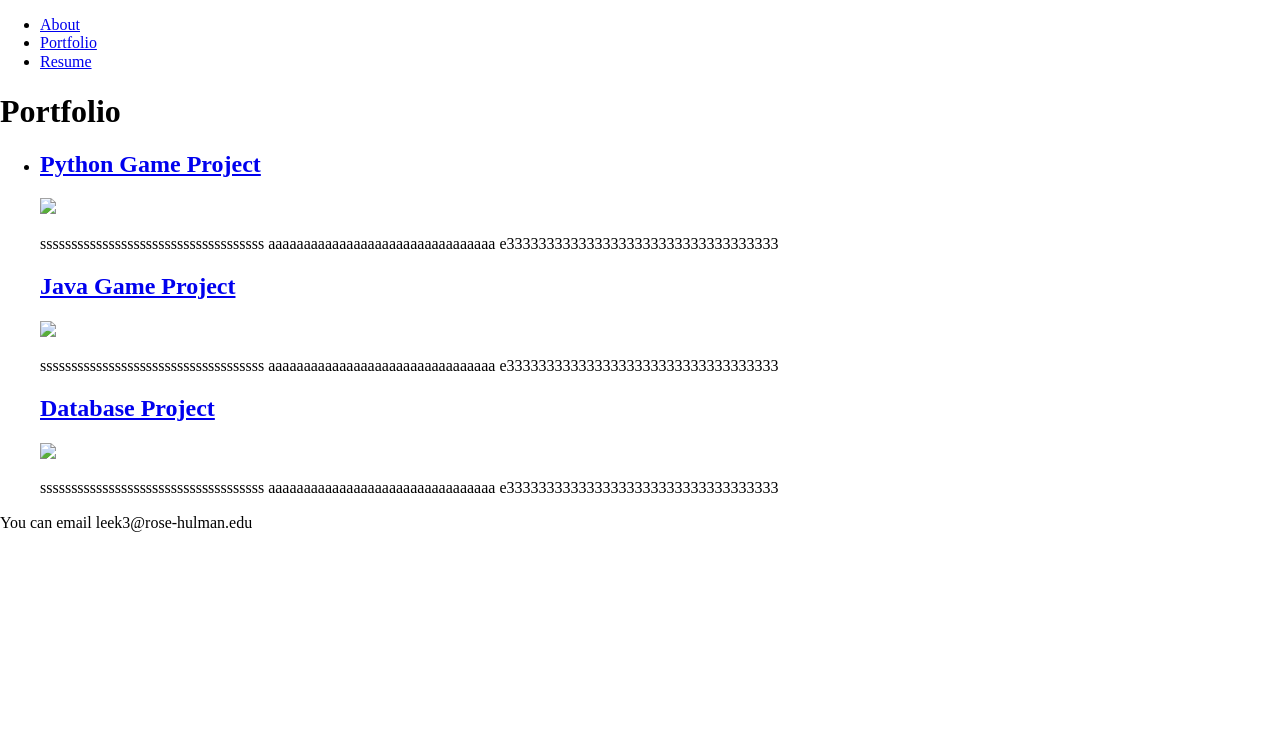
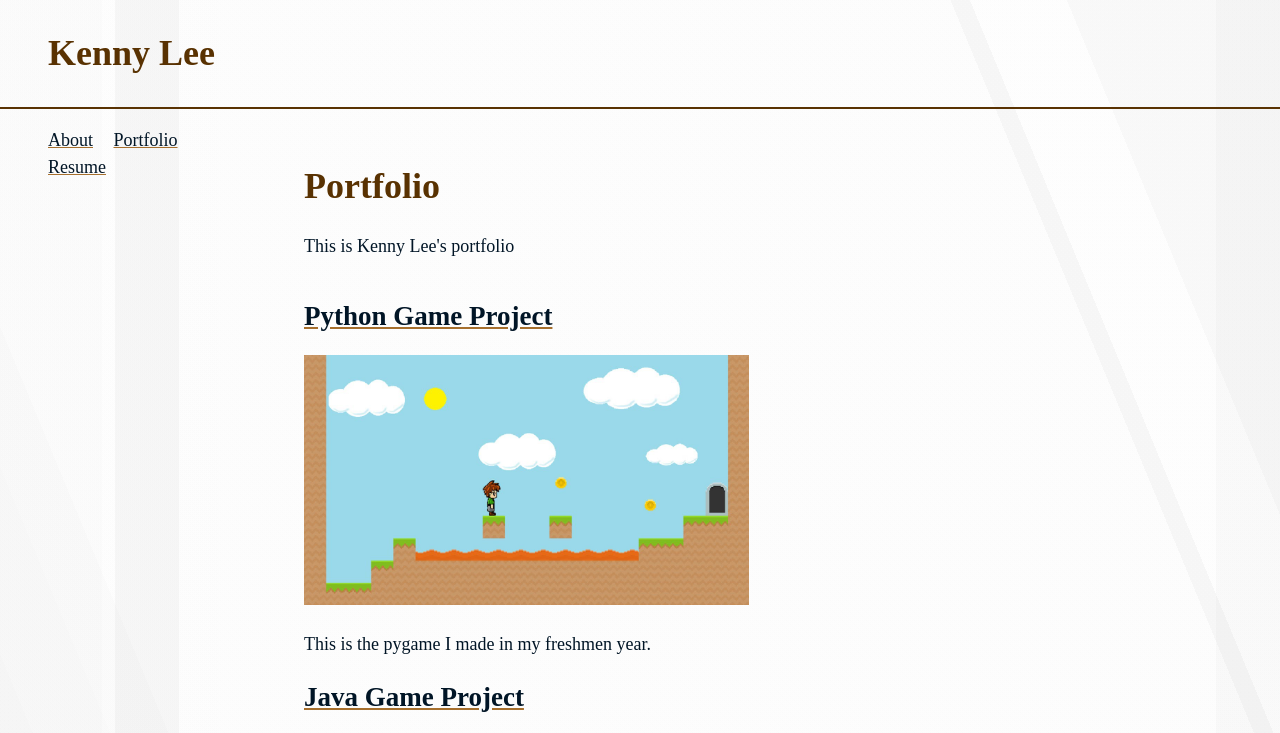
Before and after one commit to rhit-kenny/rhit-kenny.github.io, a plain HTML site: page portfolio.html in a window 1280 px wide. Shown: the top 733 px of the page. Drawn offline with Linux system fonts and the light colour scheme; a web font is replaced by a local one.

Commit message:
finished portfolio

```diff
--- a/portfolio.html
+++ b/portfolio.html
@@ -6,9 +6,15 @@
         <title>Kenny Lee's portfolio</title>
         <link rel="stylesheet" href="styles/normalize.css" />
         <link rel="stylesheet" href="styles/main.css" />
-        <link rel="icon" href="images/favicon.png" />
+        <link rel="apple-touch-icon" sizes="180x180" href="images/apple-touch-icon.png">
+        <link rel="icon" type="image/png" sizes="32x32" href="images/favicon-32x32.png">
+        <link rel="icon" type="image/png" sizes="16x16" href="images/favicon-16x16.png">
+        <link rel="manifest" href="/site.webmanifest">
     </head>
     <body id="portfolio">
+        <header>
+            <h1>Kenny Lee</h1>
+        </header>
         <nav>
             <ul>
                 <li><a href="index.html">About</a></li>
@@ -18,27 +24,24 @@
         </nav>
         <main>
             <h1>Portfolio</h1>
+            <p>
+                This is Kenny Lee's portfolio
+            </p>
             <ul id="portfolioItems">
                 <li>
                     <h2><a href="a">Python Game Project</a></h2>
-                    <img src="images/portfolio/120project.png" />
-                    <p>ssssssssssssssssssssssssssssssssssss
-                        aaaaaaaaaaaaaaaaaaaaaaaaaaaaaaaa
-                        e3333333333333333333333333333333333
+                    <img src="images/pygame.jpg" />
+                    <p>This is the pygame I made in my freshmen year.
                     </p>
 
                     <h2><a href="a">Java Game Project</a></h2>
-                    <img src="images/portfolio/220project.png" />
-                    <p>ssssssssssssssssssssssssssssssssssss
-                        aaaaaaaaaaaaaaaaaaaaaaaaaaaaaaaa
-                        e3333333333333333333333333333333333
+                    <img src="images/joustgame.jpg" />
+                    <p>This is the java joust style game I made in my freshmen year.
                     </p>
 
                     <h2><a href="a">Database Project</a></h2>
-                    <img src="images/portfolio/333project.png" />
-                    <p>ssssssssssssssssssssssssssssssssssss
-                        aaaaaaaaaaaaaaaaaaaaaaaaaaaaaaaa
-                        e3333333333333333333333333333333333
+                    <img src="images/database.png" />
+                    <p>This is the database website I made in my sophomore year.
                     </p>
                 </li>
             </ul>
--- a/styles/main.css
+++ b/styles/main.css
@@ -0,0 +1,161 @@
+@import url('https://fonts.googleapis.com/css2?family=Mate+SC&family=Mate:ital@0;1&display=swap');
+:root{
+    --vertical-space: 2rem;
+    --horizontal-space: 3rem;
+    --light-color:#D9AD5B;
+    --body-color:#011526;
+    --heading-color:#593202;
+    --contrast-color:#A66F2D;
+}
+
+body{
+    font-size: 18px;
+    line-height: 1.5;
+    font-family: 'Mate', serif;
+    background-image: linear-gradient(90deg, rgba(165, 165, 165, 0.03) 0%,
+    rgba(165, 165, 165, 0.03) 8%,rgba(235, 235, 235, 0.03) 8%, rgba(235, 235, 235, 0.03) 9%,
+    rgba(7, 7, 7, 0.03) 9%, rgba(7, 7, 7, 0.03) 14%,rgba(212, 212, 212, 0.03) 14%,
+    rgba(212, 212, 212, 0.03) 17%,rgba(219, 219, 219, 0.03) 17%, rgba(219, 219, 219, 0.03) 95%,
+    rgba(86, 86, 86, 0.03) 95%, rgba(86, 86, 86, 0.03) 100%),linear-gradient(67.5deg, rgba(80, 80, 80, 0.03) 0%,
+     rgba(80, 80, 80, 0.03) 11%,rgba(138, 138, 138, 0.03) 11%, rgba(138, 138, 138, 0.03) 17%,rgba(122, 122, 122, 0.03) 17%,
+      rgba(122, 122, 122, 0.03) 24%,rgba(166, 166, 166, 0.03) 24%, rgba(166, 166, 166, 0.03) 27%,
+      rgba(245, 245, 245, 0.03) 27%, rgba(245, 245, 245, 0.03) 89%,rgba(88, 88, 88, 0.03) 89%,
+       rgba(88, 88, 88, 0.03) 100%),linear-gradient(67.5deg, rgba(244, 244, 244, 0.03) 0%, rgba(244, 244, 244, 0.03) 4%,
+       rgba(16, 16, 16, 0.03) 4%, rgba(16, 16, 16, 0.03) 10%,rgba(157, 157, 157, 0.03) 10%, rgba(157, 157, 157, 0.03) 20%,
+       rgba(212, 212, 212, 0.03) 20%, rgba(212, 212, 212, 0.03) 83%,rgba(5, 5, 5, 0.03) 83%, rgba(5, 5, 5, 0.03) 84%,
+       rgba(237, 237, 237, 0.03) 84%, rgba(237, 237, 237, 0.03) 100%),linear-gradient(90deg, #ffffff,#ffffff);
+       color: var(--body-color);
+}
+/* main{
+    background-color: var(--light-color);
+} */
+
+header, nav{
+    color: var(--light-color)
+}
+
+h1, h2, h3{
+    line-height: 1.2;
+    font-family: 'Mate SC', serif;
+    color: var(--heading-color)
+}
+
+a{
+    color: var(--body-color);
+    text-decoration-color: var(--contrast-color);
+}
+
+a:hover{
+    color: var(--contrast-color)
+}
+
+body#about img {
+     height: 15em;
+     display: inline;
+     float: left;
+     margin-right: var(--horizontal-space);
+     box-shadow: -3px 5px 4px 0px rgba(0,0,0,0.75);
+}
+
+@media screen and (min-width: 25em){
+    body#about img{
+        float:left;
+        margin-bottom: var(--vertical-space);
+    }
+}
+
+p{
+    max-width: 50em;
+}
+
+body{
+    display: grid;
+    grid-template-areas: "head head"
+                         "nav  nav"
+                         "main main"
+                         "foot foot";
+    grid-template-columns: 1fr 4fr;
+    grid-template-rows: auto auto 1fr auto;
+}
+
+@media screen and (min-width: 25em){
+    body{
+        grid-template-areas: "head head"
+                             "nav  main"
+                             "foot foot";
+        grid-template-rows: auto 1fr auto;
+    }
+}
+
+body > * {
+    padding-left: var(--horizontal-space);
+    padding-right: var(--horizontal-space);
+
+}
+body > header{
+    grid-area: head;
+    /* background-color: yellow; */
+    border-bottom: 2px solid var(--heading-color);
+}
+
+body > nav {
+    grid-area: nav;
+    /* background-color: blue; */
+
+}
+
+body > main{
+    padding-top: var(--vertical-space);
+}
+
+body > nav ul{
+    list-style-type: none;
+    padding: 0;
+}
+
+body > nav ul li{
+    display: inline;
+    padding-right: 1rem;
+}
+
+
+
+body > main{
+    grid-area: main;
+    /* background-color: purple; */
+}
+
+body > footer{
+    grid-area: foot;
+    /* background-color: red; */
+}
+
+header, footer{
+    padding-top: var(--vertical-space);
+    padding-bottom: var(--vertical-space);
+
+}
+
+header h1, footer h1{
+    margin: 0;
+}
+
+body#portfolio ul#portfolioItems{
+    display: flex;
+    flex-wrap: wrap;
+    flex: 1;
+    list-style-type: none;
+    padding: 0;
+}
+
+@media screen and (min-width: 25em){
+    body#portfolio ul#portfolioItems li{
+        flex-basis: 48%;
+        padding-right: 2%;
+    }
+}
+
+body#portfolio ul#portfolioItems li img{
+    max-width: 100%;
+
+}
```
Also changed, not shown: index.html (+14 -7 lines), resume.html (+8 -2 lines), images/android-chrome-192x192.png (added), images/android-chrome-512x512.png (added), images/apple-touch-icon.png (added), images/database.png (added), images/favicon-16x16.png (added), images/favicon-32x32.png (added), images/favicon.ico (added), images/joustgame.jpg (added), images/my_face.jpg (added), images/pygame.jpg (added), site.webmanifest (added).
